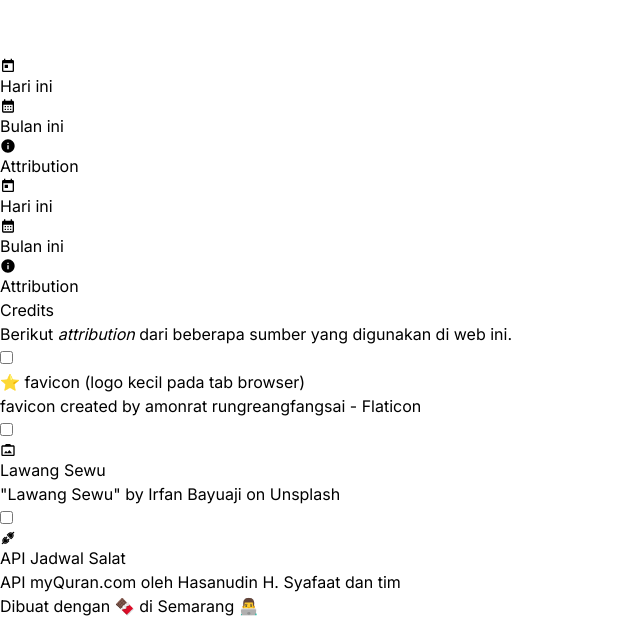
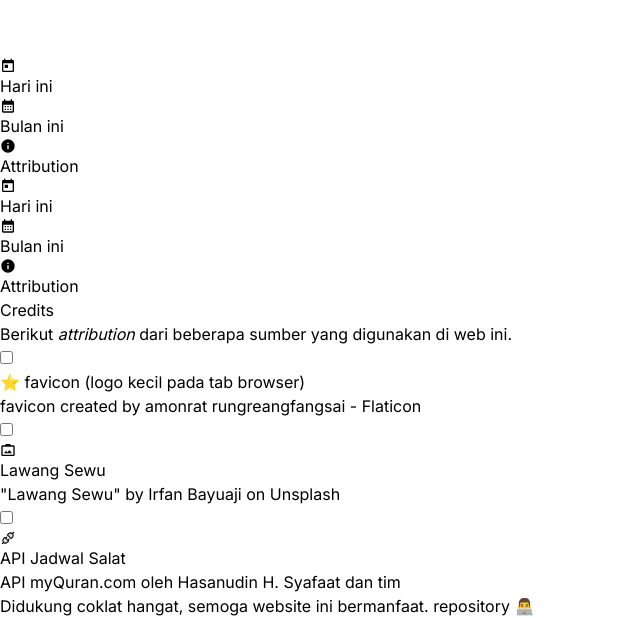
Before and after one commit to naufalHaidar12342/jadwal-salat-kotasemarang, a Next.js app: page /credits in a window 1280 px wide. Shown: the part 1222-1840 px from the top of the page, without its empty margins (0-640 px from the left). Built offline with nearby package versions, Linux system fonts and the light colour scheme.

Commit message:
update dependencies version, set homepage to no-cache, change footer content

```diff
--- a/app/components/footer.tsx
+++ b/app/components/footer.tsx
@@ -3,14 +3,14 @@ export default function Footer() {
 	return (
 		<div className="w-full flex flex-col justify-center items-center mt-4">
 			<p>
-				Dibuat dengan 🍫 di{" "}
+				Didukung coklat hangat, semoga website ini bermanfaat.{" "}
 				<a
 					href="https://github.com/naufalHaidar12342"
 					target="_blank"
 					referrerPolicy="no-referrer"
 					className="link link-hover link-info"
 				>
-					Semarang 👨‍💻
+					repository 👨‍💻
 				</a>
 			</p>
 		</div>
--- a/app/page.tsx
+++ b/app/page.tsx
@@ -17,6 +17,7 @@ async function defaultOpenGraphImage() {
 		headers: {
 			"Content-Type": "application/json",
 		},
+		cache: "no-cache",
 		body: JSON.stringify({
 			query: `query OpenGraphImg {
 				assets(where: {fileName_contains: "prayer"}) {
```
Also changed, not shown: package.json (+12 -12 lines), 1 other file (tests, documents, lock files or other folders).
